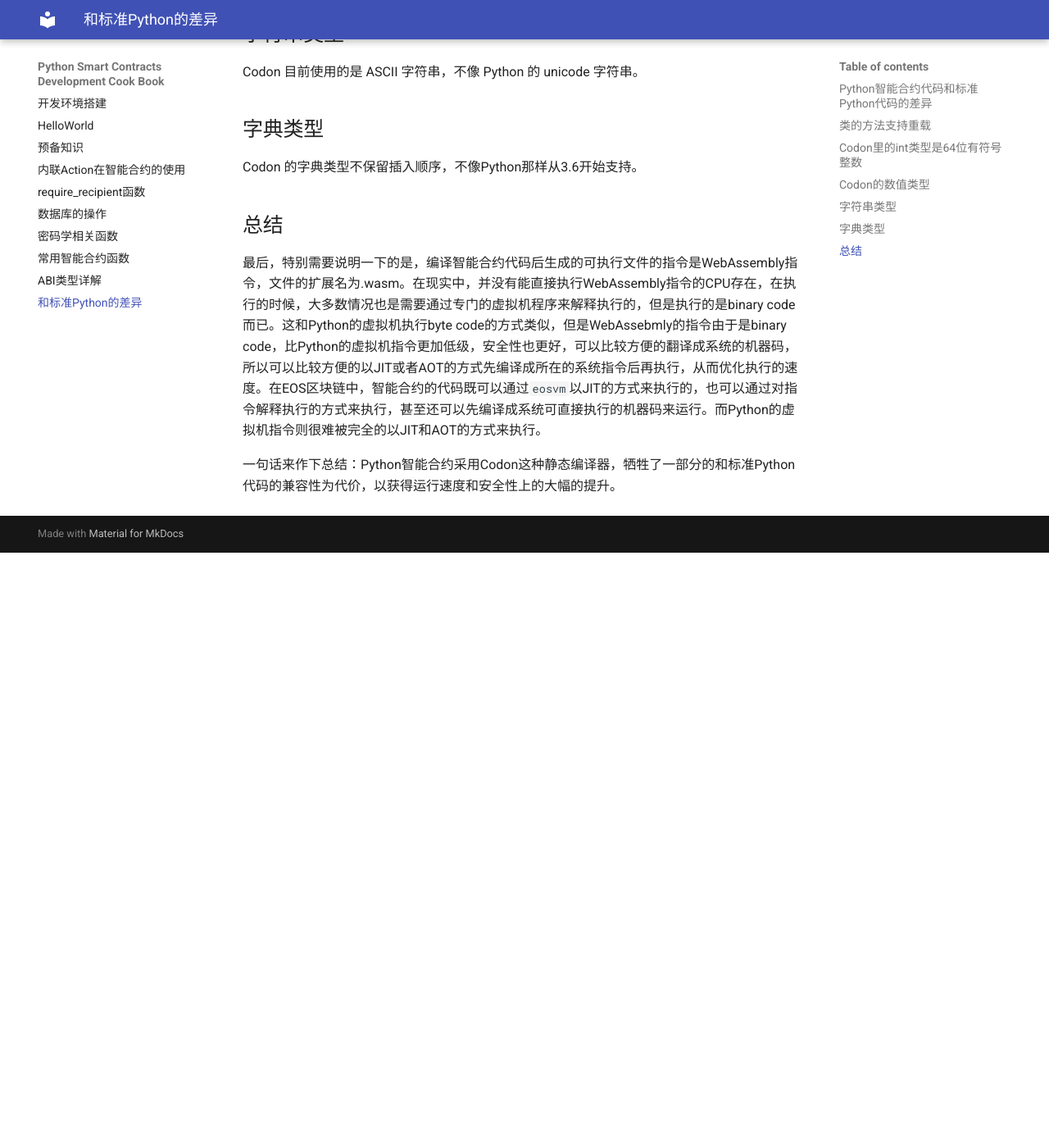
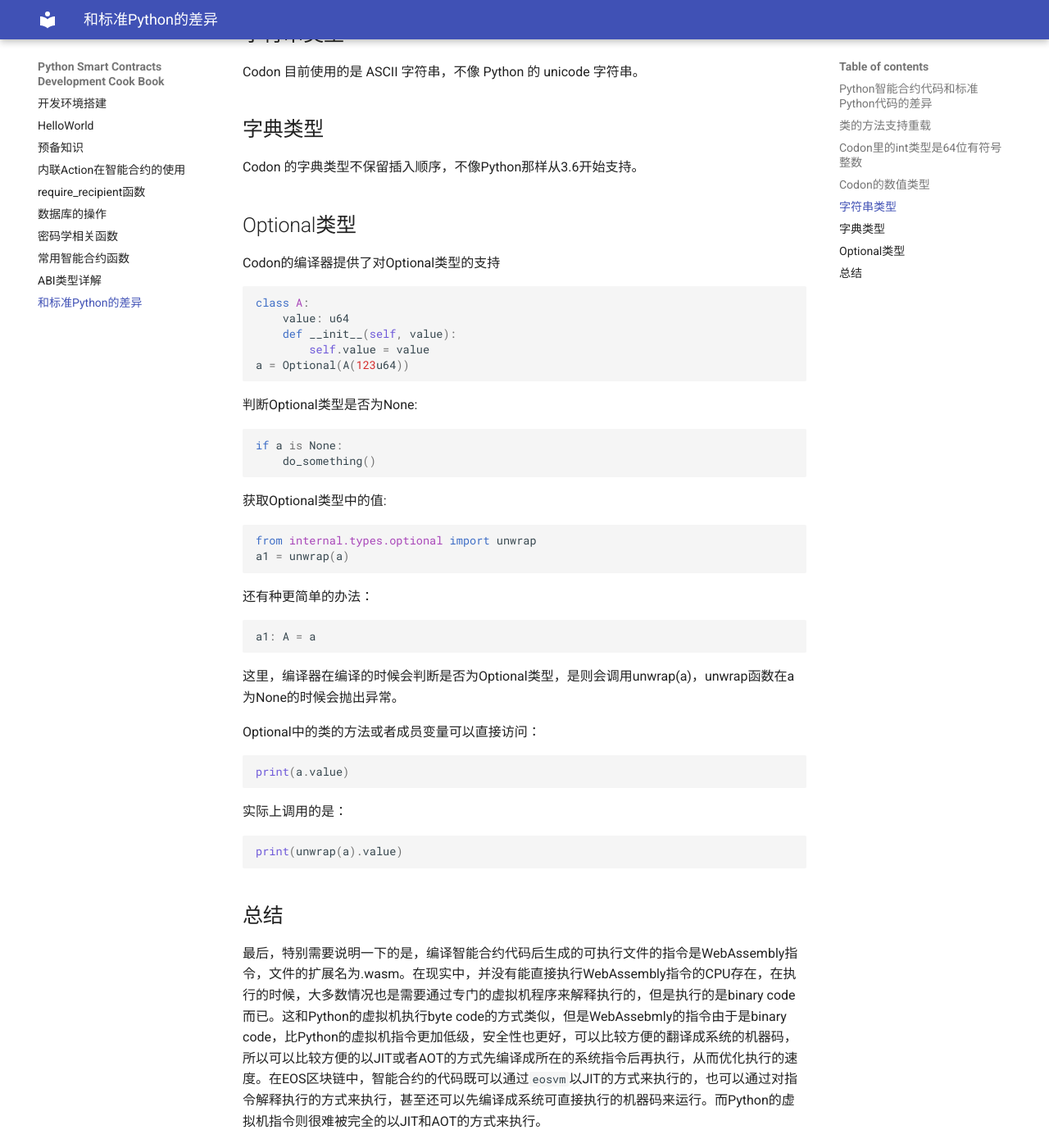
Before and after one commit to learnforpractice/pscdk-book, an MkDocs documentation site: the page built from docs/codon.md, in a window 1280 px wide and 1400 px high, scrolled down 1283 px. Shown: the whole window at 82% size. Built offline with MkDocs 1.6.1 and Material for MkDocs 9.7.7, drawn with Linux system fonts in a browser that asks for light colours; before the commit the page ends 1957 px from its top, so only the background shows below that.

Commit message:
Add doc for Optional type

````diff
--- a/docs/codon.md
+++ b/docs/codon.md
@@ -47,6 +47,52 @@ Codon 目前使用的是 ASCII 字符串，不像 Python 的 unicode 字符串
 
 Codon 的字典类型不保留插入顺序，不像Python那样从3.6开始支持。
 
+## Optional类型
+
+Codon的编译器提供了对Optional类型的支持
+
+```python
+class A:
+    value: u64
+    def __init__(self, value):
+        self.value = value
+a = Optional(A(123u64))
+```
+
+判断Optional类型是否为None:
+
+```python
+if a is None:
+    do_something()
+```
+
+获取Optional类型中的值:
+
+```python
+from internal.types.optional import unwrap
+a1 = unwrap(a)
+```
+
+还有种更简单的办法：
+
+```python
+a1: A = a
+```
+
+这里，编译器在编译的时候会判断是否为Optional类型，是则会调用unwrap(a)，unwrap函数在a为None的时候会抛出异常。
+
+Optional中的类的方法或者成员变量可以直接访问：
+
+```python
+print(a.value)
+```
+
+实际上调用的是：
+```python
+print(unwrap(a).value)
+```
+
+
 ## 总结
 最后，特别需要说明一下的是，编译智能合约代码后生成的可执行文件的指令是WebAssembly指令，文件的扩展名为.wasm。在现实中，并没有能直接执行WebAssembly指令的CPU存在，在执行的时候，大多数情况也是需要通过专门的虚拟机程序来解释执行的，但是执行的是binary code而已。这和Python的虚拟机执行byte code的方式类似，但是WebAssebmly的指令由于是binary code，比Python的虚拟机指令更加低级，安全性也更好，可以比较方便的翻译成系统的机器码，所以可以比较方便的以JIT或者AOT的方式先编译成所在的系统指令后再执行，从而优化执行的速度。在EOS区块链中，智能合约的代码既可以通过`eosvm`以JIT的方式来执行的，也可以通过对指令解释执行的方式来执行，甚至还可以先编译成系统可直接执行的机器码来运行。而Python的虚拟机指令则很难被完全的以JIT和AOT的方式来执行。
 
````
